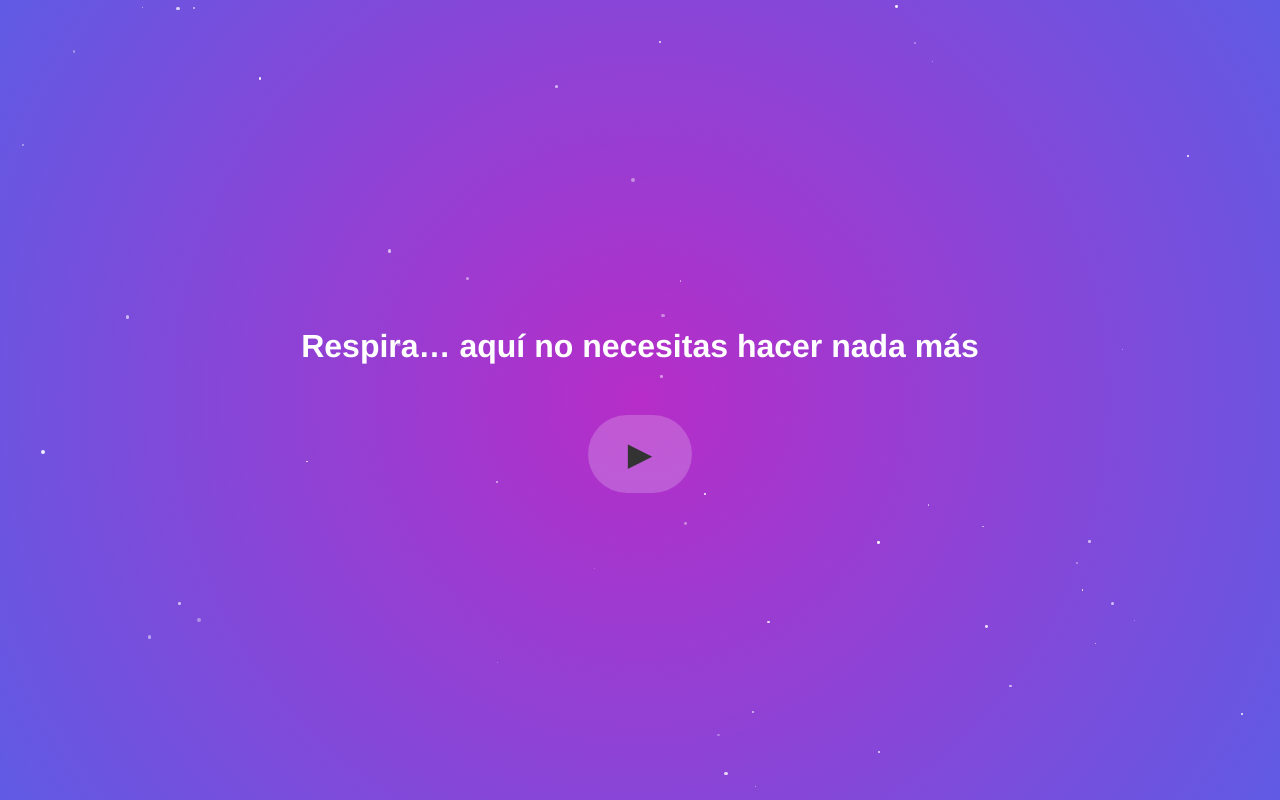
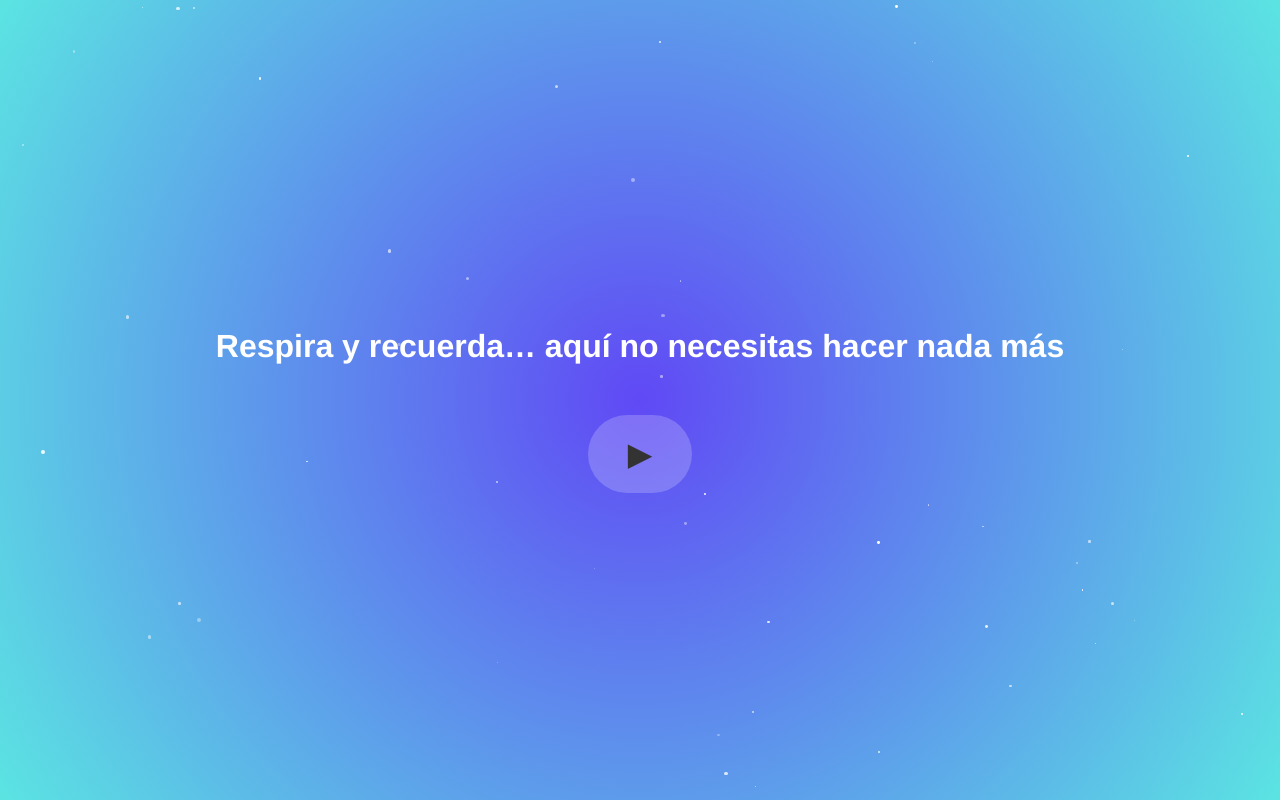
Before and after one commit to AnaMaraboli/solo-respira, a plain HTML site: page index.html in a window 1280 px wide. Drawn offline with Linux system fonts and the light colour scheme.

Commit message:
Add files via upload

```diff
--- a/index.html
+++ b/index.html
@@ -13,7 +13,7 @@
       flex-direction: column;
       justify-content: center;
       align-items: center;
-      background: radial-gradient(circle, #b62dc8, #605be4);
+      background: radial-gradient(circle, #6049f5, #5be4e2);
       font-family: 'Helvetica', sans-serif;
       color: #fff;
       text-align: center;
@@ -56,7 +56,7 @@
   </style>
 </head>
 <body>
-  <h1>Respira… aquí no necesitas hacer nada más</h1>
+  <h1>Respira y recuerda… aquí no necesitas hacer nada más</h1>
   <button id="playPause">▶</button>
   <audio id="audio" src="audio.mp3"></audio>
 
```
